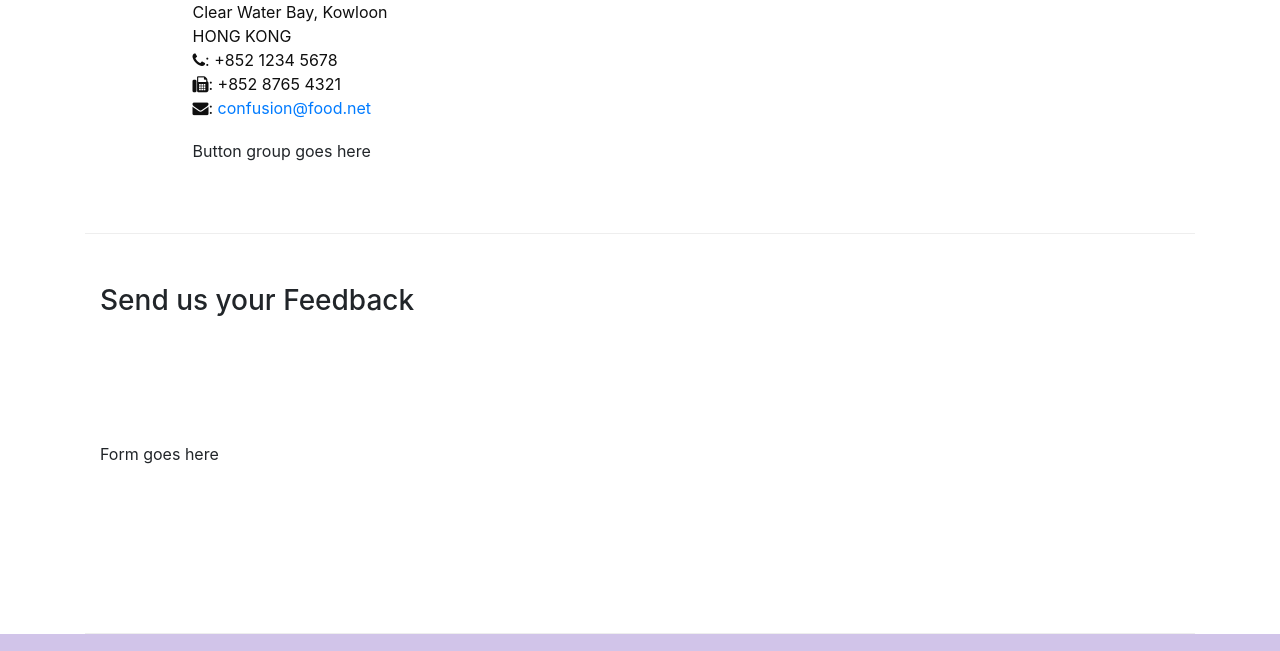
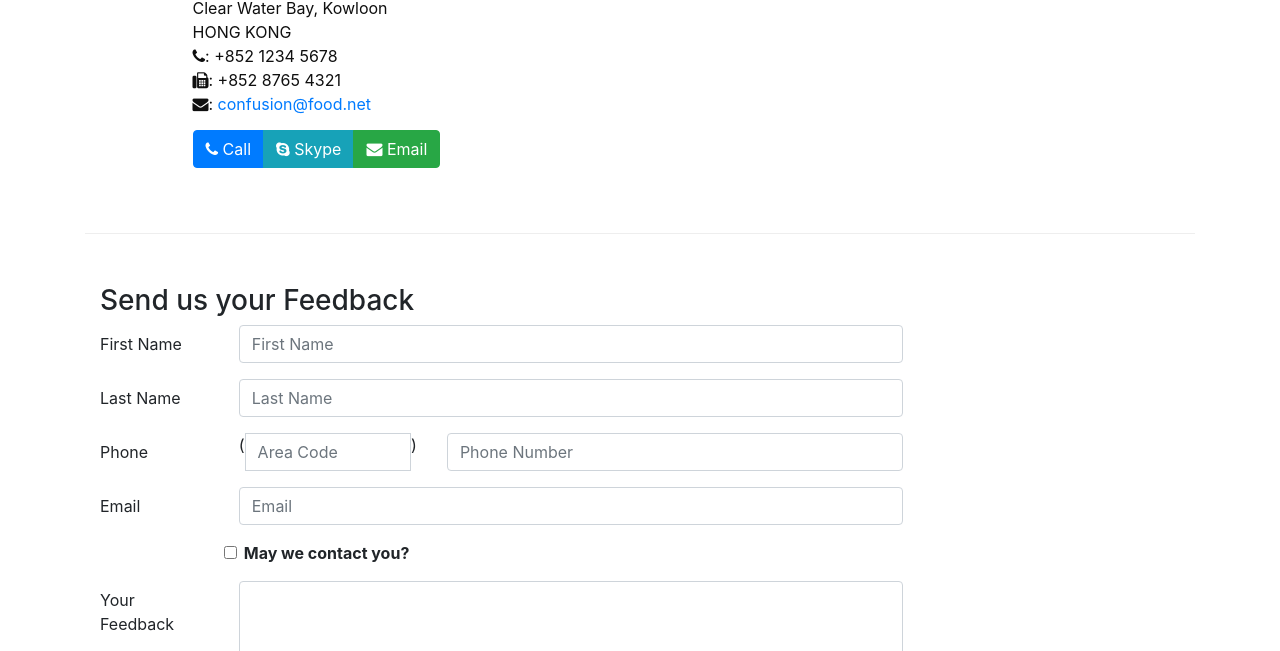
Before and after one commit to SlaytonN/conFusion, a website: page contactus.html in a window 1280 px wide. Shown: the part 602-1253 px from the top of the page. Drawn offline with nearby package versions, Linux system fonts and the light colour scheme.

Commit message:
Form added

```diff
--- a/contactus.html
+++ b/contactus.html
@@ -82,7 +82,11 @@
                 <h5>Map of our Location</h5>
             </div>
             <div class="col-12 col-sm-11 offset-sm-1">
-                Button group goes here
+                <div class="btn-group" role="group">
+                  <a role ="button" href="#" class="btn btn-primary"><i class="fa fa-phone"></i> Call</a>
+                  <a role ="button" href="#" class="btn btn-info"><i class="fa fa-skype"></i> Skype</a>
+                  <a role ="button" href="#" class="btn btn-success"><i class="fa fa-envelope"></i> Email</a>
+                </div>
             </div>
         </div>
 
@@ -91,7 +95,72 @@
               <h3>Send us your Feedback</h3>
            </div>
             <div class="col-12 col-md-9">
-                Form goes here
+                <form action="">
+                  <div class="form-group row">
+                    <label for="firstname" class="col-md-2 col-form-label">
+                      First Name
+                    </label>
+                    <div class="col-md-10">
+                      <input type="text" class="form-control" id="firstname" name="firstname"
+                      placeholder="First Name">
+                    </div>
+                  </div>
+                  <div class="form-group row">
+                    <label for="lastname" class="col-md-2 col-form-label">
+                      Last Name
+                    </label>
+                    <div class="col-md-10">
+                      <input type="text" class="form-control" id="lastname" name="lastname"
+                      placeholder="Last Name">
+                    </div>
+                  </div>
+                  <div class="form-group row">
+                    <label for="telnum" class="col-md-2 col-form-label">
+                      Phone
+                    </label>
+                    <div class="col-5 col-sm-4 col-md-3">
+                      <div class="input-group">
+                        <div class="input-group-addon">(</div>
+                        <input type="tel" class="form-control" id="areacode" name="areacode"
+                        placeholder="Area Code">
+                        <div class="input-group-addon">)</div>
+                      </div>
+                    </div>
+                    <div class="col-7 col-sm-6 col-md-7">
+                      <input type="tel" class="form-control" id="telnum" name="telnum"
+                      placeholder="Phone Number">
+                    </div>
+                  </div>
+                  <div class="form-group row">
+                    <label for="email" class="col-md-2 col-form-label">
+                      Email
+                    </label>
+                    <div class="col-md-10">
+                      <input type="text" class="form-control" id="email" name="email"
+                      placeholder="Email">
+                    </div>
+                  </div>
+                  <div class="form-group row">
+                    <div class="form-check col-md-6 offset-md-2">
+                      <label for="check" class="form-check-label">
+                        <input type="checkbox" class="form-check-input" name="approve"
+                        value="">
+                        <strong>May we contact you?</strong>
+                      </label>
+                    </div>
+                  </div>
+                  <div class="form-group row">
+                        <label for="feedback" class="col-md-2 col-form-label">Your Feedback</label>
+                        <div class="col-md-10">
+                            <textarea class="form-control" id="feedback" name="feedback" rows="12"></textarea>
+                        </div>
+                  </div>
+                  <div class="form-group row">
+                    <div class="offset-md-2 col-md-10">
+                      <button type="submit" class="btn btn-primary">Submit</button>
+                    </div>
+                  </div>
+                </form>
             </div>
              <div class="col-12 col-md">
             </div>
```
